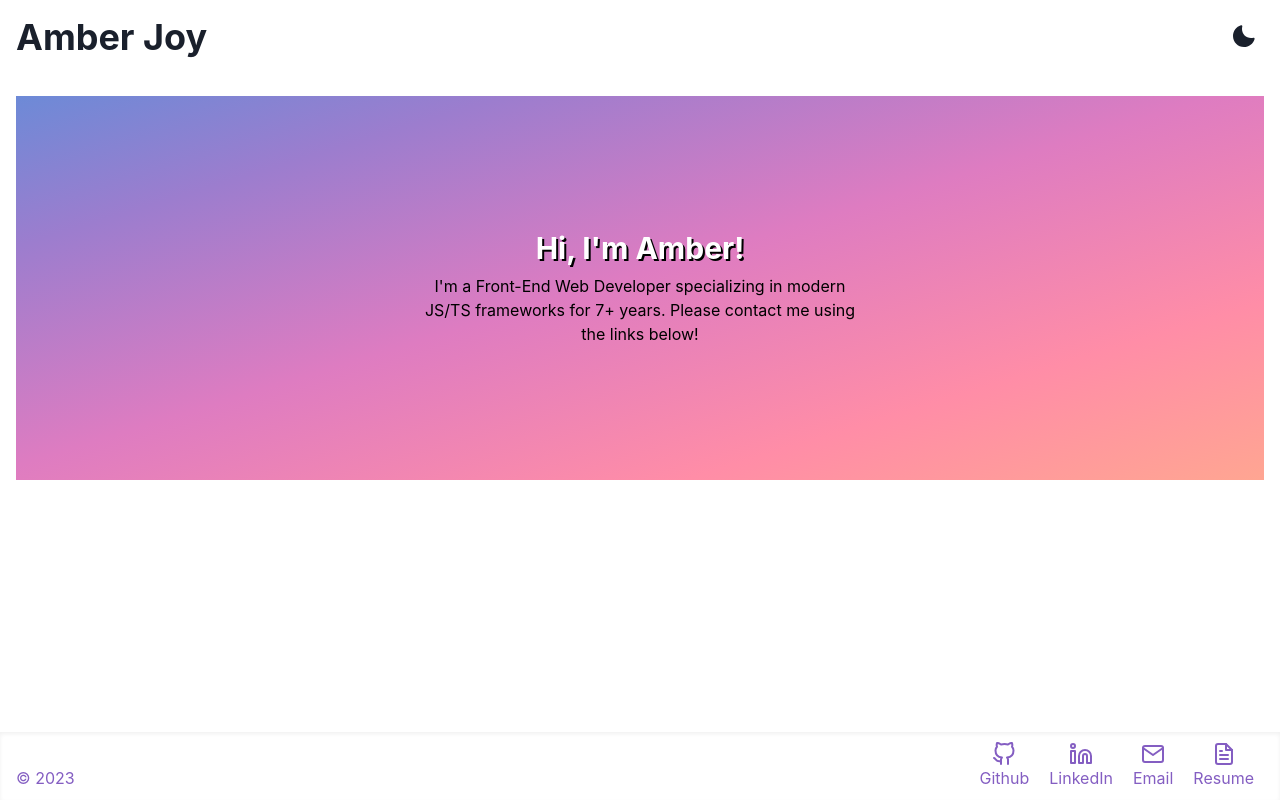
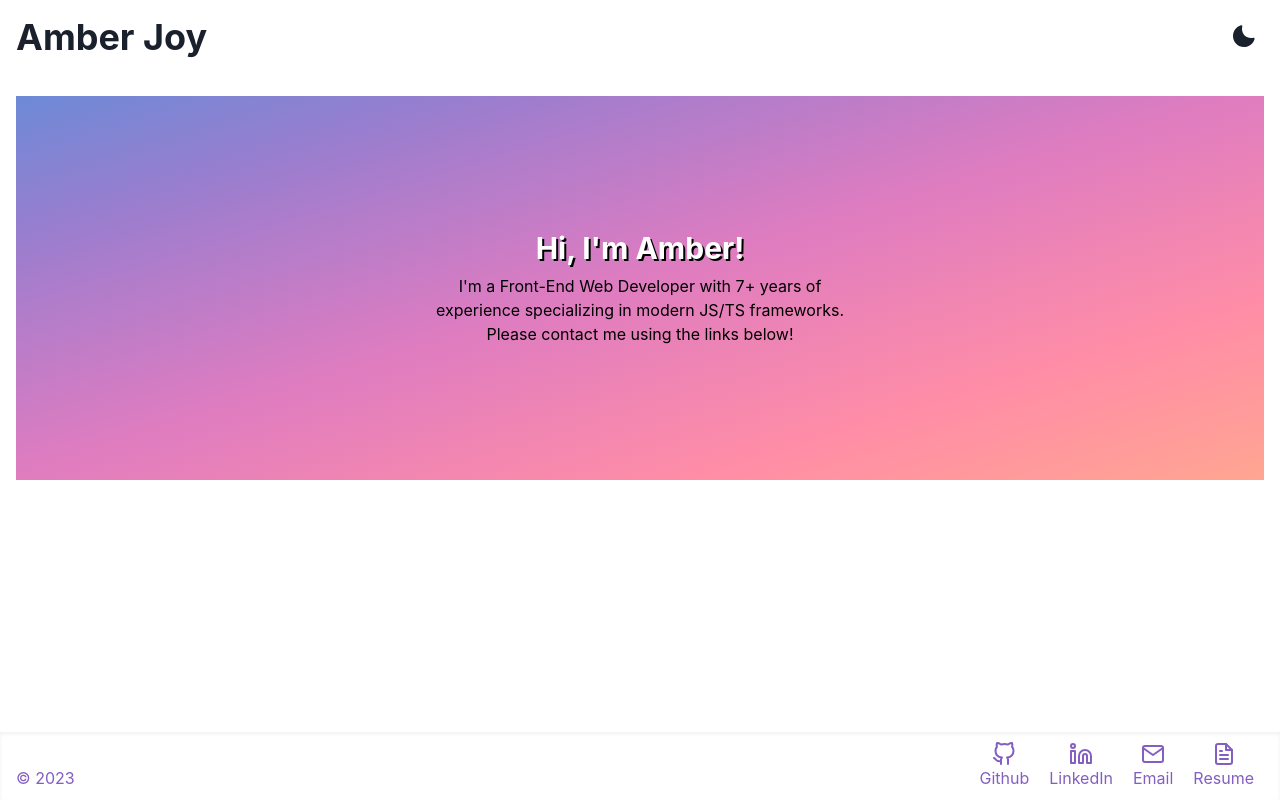
Before and after one commit to the-amber-joy/portfolio, a React (Vite) app: page / in a window 1280 px wide. Built offline with nearby package versions, Linux system fonts and the light colour scheme.

Commit message:
fix verbiage

```diff
--- a/src/components/About/About.tsx
+++ b/src/components/About/About.tsx
@@ -22,9 +22,9 @@ const About = () => {
           Hi, I'm Amber!
         </Heading>
         <Text color={"black"} maxW={"md"}>
-          I'm a Front-End Web Developer specializing in
-          modern JS/TS frameworks for {duration()}+ years. Please contact me
-          using the links below!
+          I'm a Front-End Web Developer with {duration()}+ years of experience
+          specializing in modern JS/TS frameworks. Please contact me using the
+          links below!
         </Text>
       </Stack>
     </Center>
```
